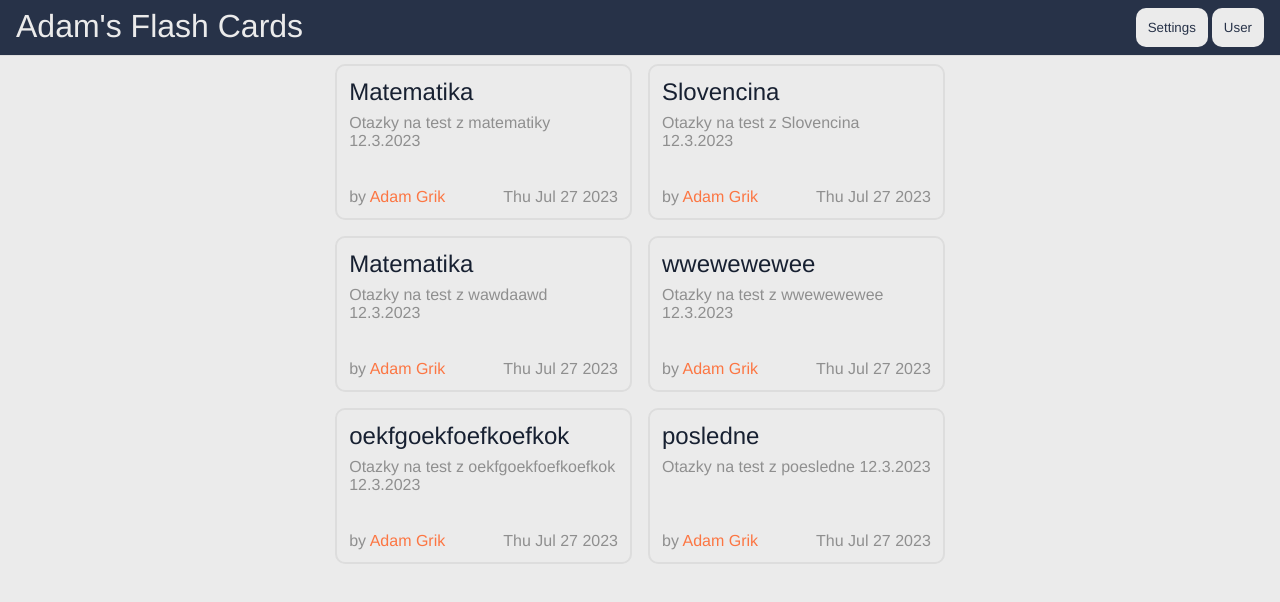
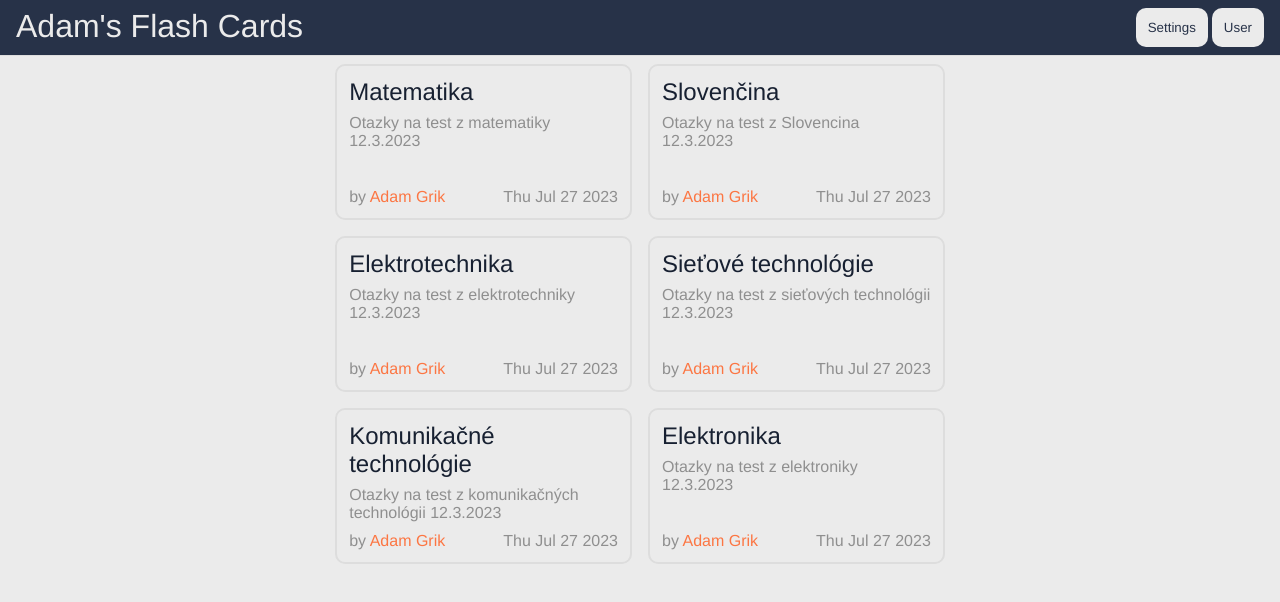
Before and after one commit to AdamGrik/flashcards, a React app: page / in a window 1280 px wide. Shown: the top 602 px of the page. Built offline with nearby package versions, Linux system fonts and the light colour scheme; the HTML template or start-up script is replaced by a standard one.

Commit message:
prepísané názvy predmetov

```diff
--- a/src/molecules/Cards/CardsContainer.tsx
+++ b/src/molecules/Cards/CardsContainer.tsx
@@ -12,36 +12,36 @@ const CardsContainer = () => {
     },
     {
       id: 2,
-      name: "Slovencina",
+      name: "Slovenčina",
       description: "Otazky na test z Slovencina 12.3.2023",
       author: "Adam Grik",
       dateCreated: new Date(),
     },
     {
       id: 3,
-      name: "Matematika",
-      description: "Otazky na test z wawdaawd 12.3.2023",
+      name: "Elektrotechnika",
+      description: "Otazky na test z elektrotechniky 12.3.2023",
       author: "Adam Grik",
       dateCreated: new Date(),
     },
     {
       id: 4,
-      name: "wwewewewee",
-      description: "Otazky na test z wwewewewee 12.3.2023",
+      name: "Sieťové technológie",
+      description: "Otazky na test z sieťových technológii 12.3.2023",
       author: "Adam Grik",
       dateCreated: new Date(),
     },
     {
       id: 5,
-      name: "oekfgoekfoefkoefkok",
-      description: "Otazky na test z oekfgoekfoefkoefkok 12.3.2023",
+      name: "Komunikačné technológie",
+      description: "Otazky na test z komunikačných technológii 12.3.2023",
       author: "Adam Grik",
       dateCreated: new Date(),
     },
     {
       id: 6,
-      name: "posledne",
-      description: "Otazky na test z poesledne 12.3.2023",
+      name: "Elektronika",
+      description: "Otazky na test z elektroniky 12.3.2023",
       author: "Adam Grik",
       dateCreated: new Date(),
     },
```
